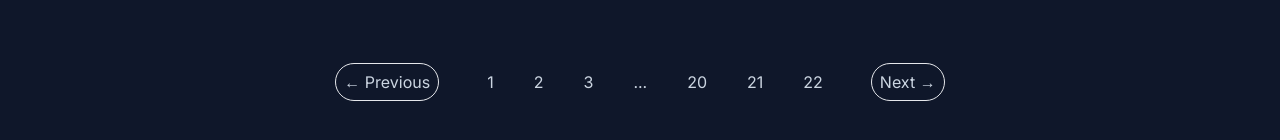
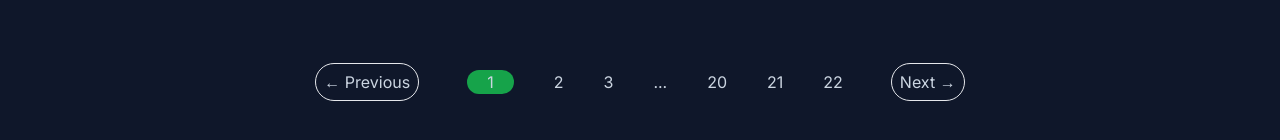
Before and after one commit to RajeevDash007/gsoc-github-finder, a Next.js app: page / in a window 1280 px wide. Shown: the part 2547-2687 px from the top of the page. Built offline with nearby package versions, Linux system fonts and the light colour scheme.

Commit message:
pagination UI changes

```diff
--- a/app/components/OrganizationList.tsx
+++ b/app/components/OrganizationList.tsx
@@ -78,7 +78,7 @@ const OrganizationList = () => {
             "border p-2 rounded-full ml-2 hover:bg-slate-800/80 dark:hover:bg-slate-700/80"
           }
           disabledClassName={"pagination__link--disabled"}
-          activeClassName={"pagination__link--active"}
+          activeClassName={"pagination__link--active bg-green-600 px-5 rounded-full"}
         />
       </div>
     </div>
```
